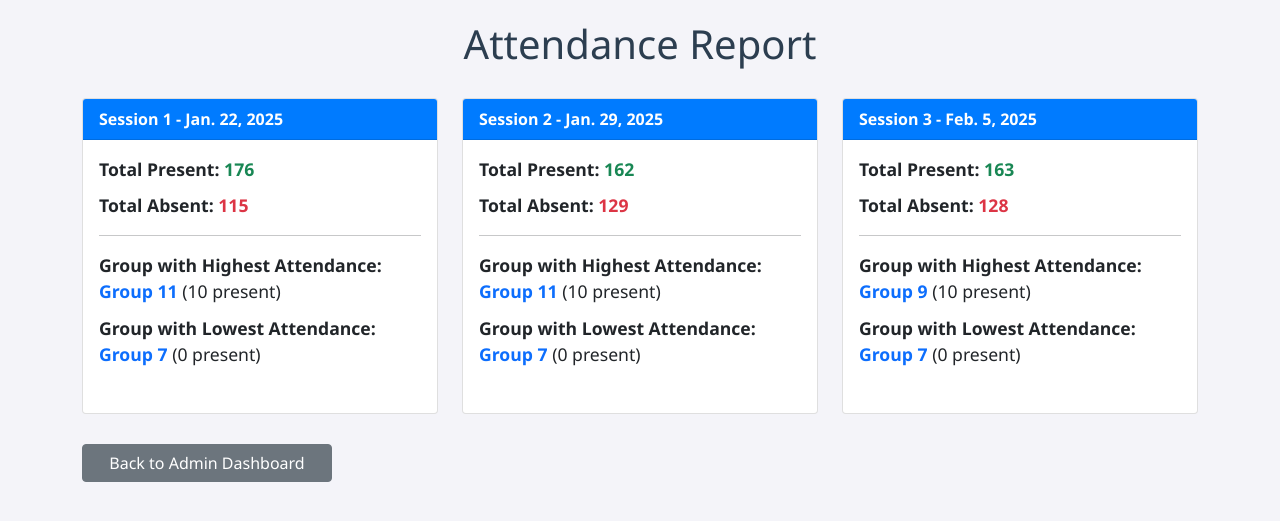
After one commit to jimmyMithamo/new_deeper, a Django app: page /generate-report/ in a window 1280 px wide. The commit adds this page. Shown: the top 521 px of the page. Run offline with Django 5.2, Linux system fonts and the light colour scheme; data comes from the database, SQL or seed files in the repository; both versions use the stored data as it was after the commit.

Commit message:
view report page

```diff
--- a/attendance/templates/attendance/all_attendance.html
+++ b/attendance/templates/attendance/all_attendance.html
@@ -91,6 +91,7 @@
         <a href="{% url 'manage_group' %}">Manage Groups</a>
         <a href="{% url 'view_attendance' %}">View Attendance</a>
         <a href="{% url 'logout' %}">Logout</a>
+        <a href="{% url 'generate_attendance_report' %}">View report</a>
     </div>
 
 
--- /dev/null
+++ b/attendance/templates/attendance/attendance_report.html
@@ -0,0 +1,106 @@
+<!DOCTYPE html>
+<html lang="en">
+<head>
+  <meta charset="UTF-8">
+  <title>Attendance Report</title>
+  <!-- Bootstrap CSS -->
+  <link href="https://cdn.jsdelivr.net/npm/bootstrap@5.1.3/dist/css/bootstrap.min.css" rel="stylesheet">
+  <style>
+    body {
+      background-color: #f4f4f9;
+      font-family: 'Segoe UI', Tahoma, Geneva, Verdana, sans-serif;
+      padding: 20px;
+    }
+    h1 {
+      text-align: center;
+      margin-bottom: 30px;
+      color: #2c3e50;
+    }
+    .card {
+      margin-bottom: 20px;
+    }
+    .card-header {
+      background-color: #007BFF; /* Blue header */
+      color: white;
+      font-weight: bold;
+    }
+    .card-body p {
+      font-size: 1.1em;
+      margin-bottom: 10px;
+    }
+    .text-success {
+      font-weight: bold;
+      color: #28a745; /* Green */
+    }
+    .text-danger {
+      font-weight: bold;
+      color: #dc3545; /* Red */
+    }
+    .text-primary {
+      font-weight: bold;
+      color: #007bff; /* Blue */
+    }
+    .back-btn {
+      margin-top: 30px;
+      display: block;
+      width: 250px;
+      text-align: center;
+    }
+  </style>
+</head>
+<body>
+  <div class="container">
+    <h1>Attendance Report</h1>
+    <div class="row">
+      {% for session_info in session_attendance %}
+        <div class="col-md-4">
+          <div class="card h-100">
+            <div class="card-header">
+              Session {{ forloop.counter }} - {{ session_info.session.date }}
+            </div>
+            <div class="card-body">
+              <p>
+                <strong>Total Present:</strong>
+                <span class="text-success">{{ session_info.total_present }}</span>
+              </p>
+              <p>
+                <strong>Total Absent:</strong>
+                <span class="text-danger">{{ session_info.total_absent }}</span>
+              </p>
+              <hr>
+              <p>
+                <strong>Group with Highest Attendance:</strong>
+                {% if session_info.highest_attendance.group != 'N/A' %}
+                  <span class="text-primary">{{ session_info.highest_attendance.group }}</span>
+                {% else %}
+                  <span class="text-muted">N/A</span>
+                {% endif %}
+                ({{ session_info.highest_attendance.total_present }} present)
+              </p>
+              <p>
+                <strong>Group with Lowest Attendance:</strong>
+                {% if session_info.lowest_attendance.group != 'N/A' %}
+                  <span class="text-primary">{{ session_info.lowest_attendance.group }}</span>
+                {% else %}
+                  <span class="text-muted">N/A</span>
+                {% endif %}
+                ({{ session_info.lowest_attendance.total_present }} present)
+              </p>
+            </div>
+          </div>
+        </div>
+      {% empty %}
+        <div class="col-12">
+          <div class="alert alert-info">No session attendance data available.</div>
+        </div>
+      {% endfor %}
+    </div>
+    <div class="text-center">
+      <a href="{% url 'admin_home' %}" class="btn btn-secondary back-btn">Back to Admin Dashboard</a>
+    </div>
+  </div>
+
+  <!-- Bootstrap Bundle with Popper -->
+  <script src="https://cdn.jsdelivr.net/npm/bootstrap@5.1.3/dist/js/bootstrap.bundle.min.js"></script>
+</body>
+</html>
--- a/attendance/urls.py
+++ b/attendance/urls.py
@@ -20,4 +20,6 @@ urlpatterns = [
     path('supervisor/view_attendance/', views.view_attendance, name='view_attendance'),
     path('supervisor/all_attendance/', views.all_attendance, name='all_attendance'),
     path('supervisor/logout/', views.supervisor_logout, name='supervisor_logout'),
+    path('generate-report/', views.generate_attendance_report, name='generate_attendance_report'),
+
 ]
--- a/attendance/views.py
+++ b/attendance/views.py
@@ -5,6 +5,11 @@ from django.contrib import messages
 from django.http import HttpResponse
 from django.views.decorators.csrf import csrf_protect
 from .models import Attendance, leaders, Group, Member, Session
+import io
+import base64
+import matplotlib.pyplot as plt
+from django.db.models import Count, Q
+
 
 
 def homepage(request):
@@ -179,3 +184,56 @@ def all_attendance(request):
         "attendance_data": attendance_data,
     }
     return render(request, "attendance/all_attendance.html", context)
+
+def generate_attendance_report(request):
+    sessions = Session.objects.all().order_by("date")
+    groups = Group.objects.all()
+    session_reports = []  # This will hold data per session
+    members_missed_all = []
+
+    # Calculate members who missed all sessions
+    for member in Member.objects.all():
+        if not Attendance.objects.filter(member=member, status=True).exists():
+            members_missed_all.append(member)
+
+    # For each session, compute the attendance data
+    for session in sessions:
+        # Get all attendance records for this session
+        session_attendance_qs = Attendance.objects.filter(session=session)
+        session_total_present = session_attendance_qs.filter(status=True).count()
+        session_total_absent = session_attendance_qs.filter(status=False).count()
+
+        # Compute group-specific attendance for this session
+        group_data = []
+        for group in groups:
+            present = session_attendance_qs.filter(member__group=group, status=True).count()
+            absent = session_attendance_qs.filter(member__group=group, status=False).count()
+            group_data.append({
+                'group': group.name,  # use group name
+                'total_present': present,
+                'total_absent': absent,
+            })
+
+        # Determine which group had the highest and lowest present counts in this session
+        if group_data:
+            highest = max(group_data, key=lambda x: x['total_present'])
+            lowest = min(group_data, key=lambda x: x['total_present'])
+        else:
+            highest = {'group': 'N/A', 'total_present': 0}
+            lowest = {'group': 'N/A', 'total_present': 0}
+
+        # Build a session-specific report dictionary
+        session_reports.append({
+            'session': session,
+            'total_present': session_total_present,
+            'total_absent': session_total_absent,
+            'group_attendance': group_data,
+            'highest_attendance': highest,
+            'lowest_attendance': lowest,
+        })
+
+    context = {
+        'session_attendance': session_reports,  # Each item is a report for one session
+        'members_missed_all': members_missed_all,
+    }
+    return render(request, 'attendance/attendance_report.html', context)
```
Also changed, not shown: db.sqlite3.
